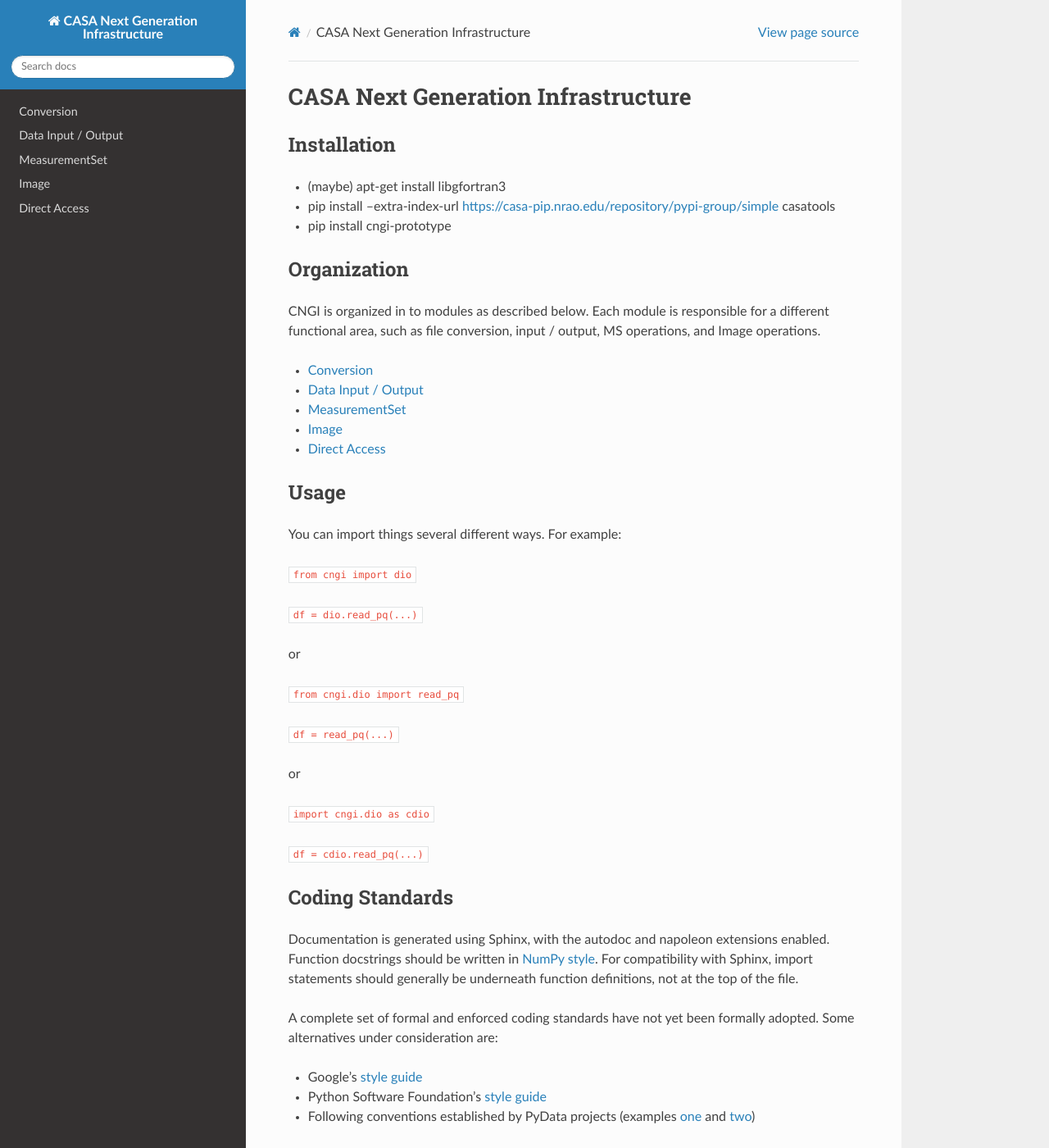
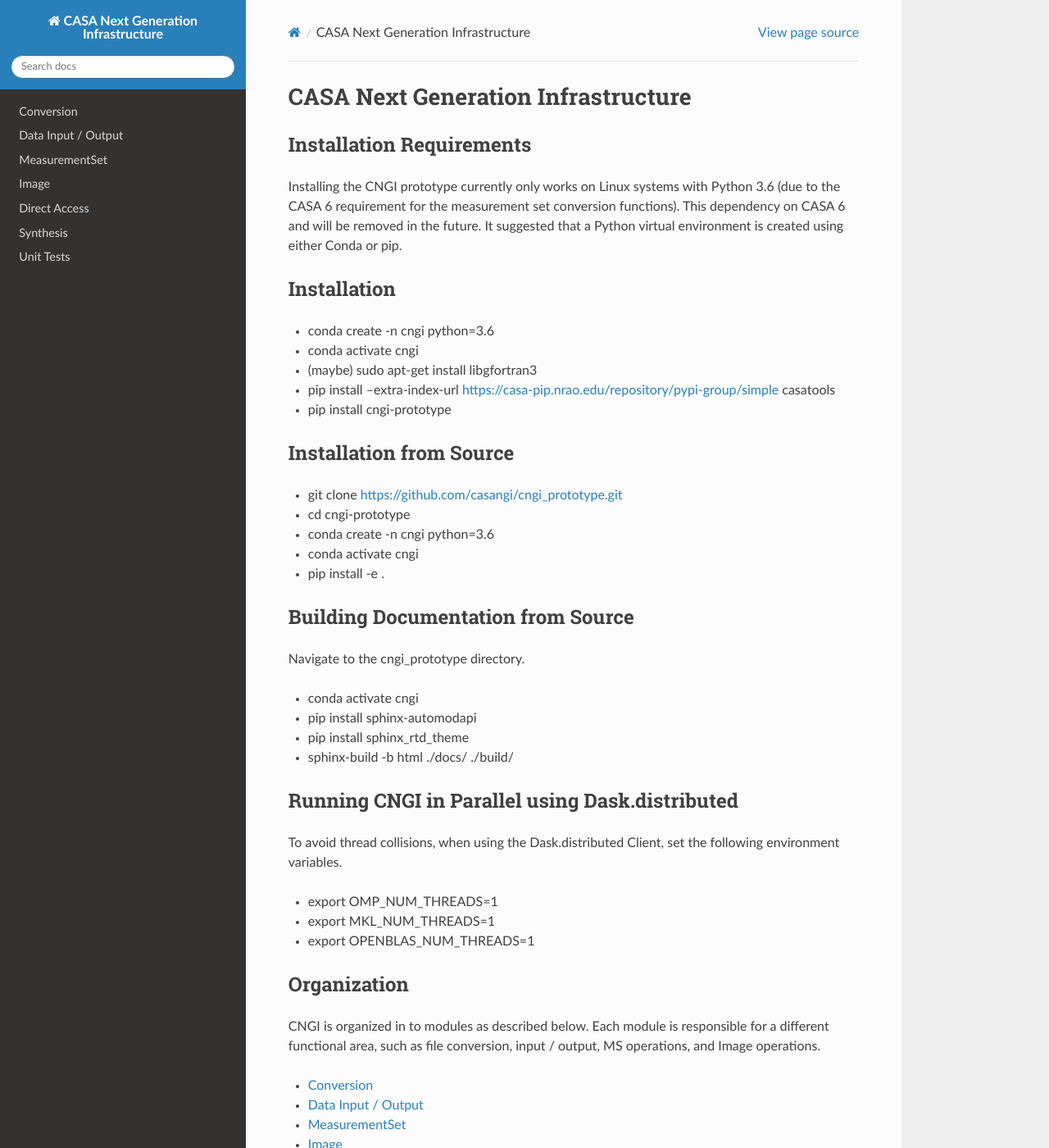
Before and after one commit to casangi/cngi_prototype, a Sphinx documentation site: the page built from docs/index.rst, in a window 1280 px wide and 1400 px high. Shown: the whole window at 82% size. Built offline with Sphinx 7.4.7 and the Read the Docs theme 2.0.0, drawn with Linux system fonts in a browser that asks for light colours.

Commit message:
Update documentation install instructions.

```diff
--- a/docs/index.rst
+++ b/docs/index.rst
@@ -1,11 +1,45 @@
 CASA Next Generation Infrastructure
 ===============================================================
 
+Installation Requirements
+^^^^^^^^^^^^^^^^^^^^^
+Installing the CNGI prototype currently only works on Linux systems with Python 3.6 (due to the CASA 6 requirement for the measurement set conversion functions).
+This dependency on CASA 6 and will be removed in the future. It suggested that a Python virtual environment is created using either Conda or pip.
+
 Installation
 ^^^^^^^^^^^^^^^^^^^^^
-- (maybe) apt-get install libgfortran3
+
+- conda create -n cngi python=3.6
+- conda activate cngi
+- (maybe) sudo apt-get install libgfortran3
 - pip install --extra-index-url https://casa-pip.nrao.edu/repository/pypi-group/simple casatools
 - pip install cngi-prototype
+
+Installation from Source
+^^^^^^^^^^^^^^^^^^^^^
+
+- git clone https://github.com/casangi/cngi_prototype.git
+- cd cngi-prototype
+- conda create -n cngi python=3.6
+- conda activate cngi
+- pip install -e .
+
+Building Documentation from Source
+^^^^^^^^^^^^^^^^^^^^^
+Navigate to the cngi_prototype directory.
+
+- conda activate cngi
+- pip install sphinx-automodapi
+- pip install sphinx_rtd_theme
+- sphinx-build -b html ./docs/ ./build/
+
+Running CNGI in Parallel using Dask.distributed
+^^^^^^^^^^^^^^^^^^^^^
+To avoid thread collisions, when using the Dask.distributed Client, set the following environment variables.
+
+- export OMP_NUM_THREADS=1
+- export MKL_NUM_THREADS=1
+- export OPENBLAS_NUM_THREADS=1
 
 
 Organization
@@ -23,6 +57,8 @@
    ms
    images
    direct
+   synthesis
+   unit_tests
 
 Usage
 ^^^^^^^^^^^^^^^^^^^^^
```
Also changed, not shown: README.md (+33 -1 lines), README.rst (+51 -6 lines), 5 other files.
